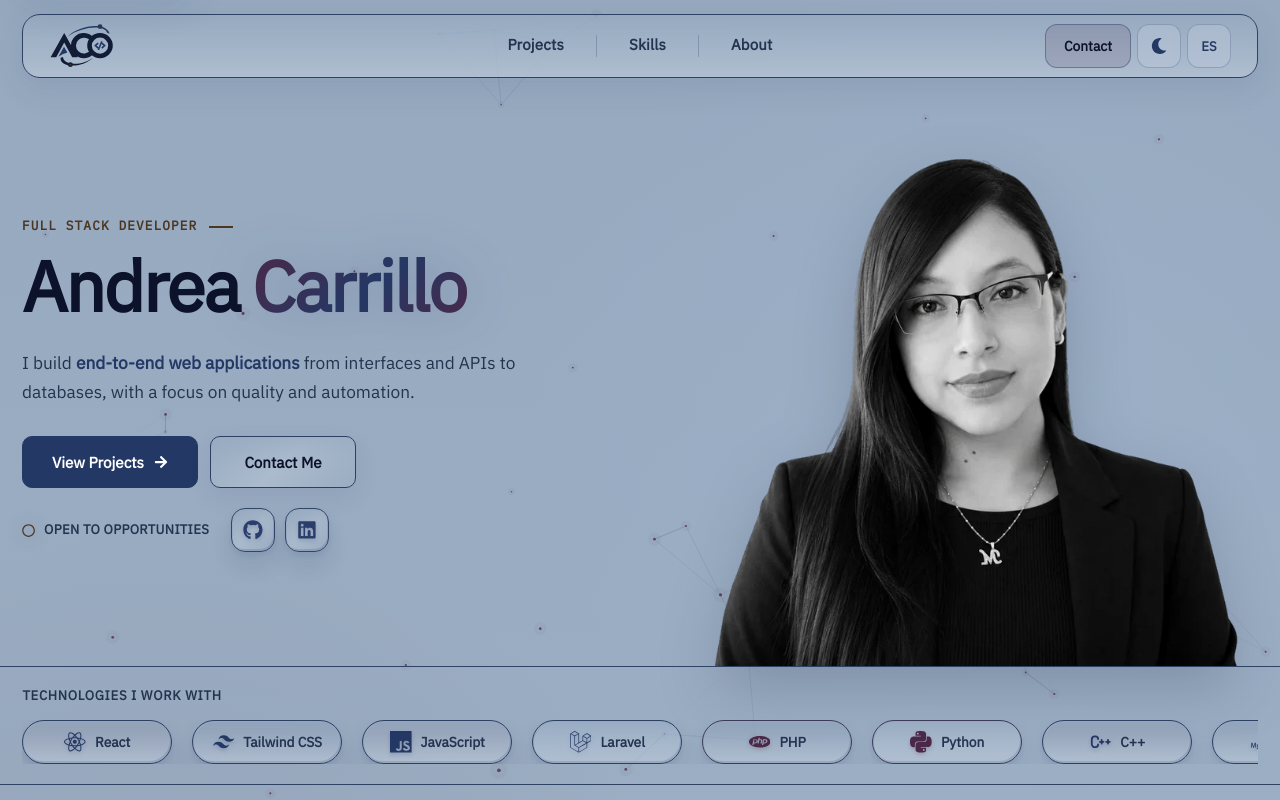
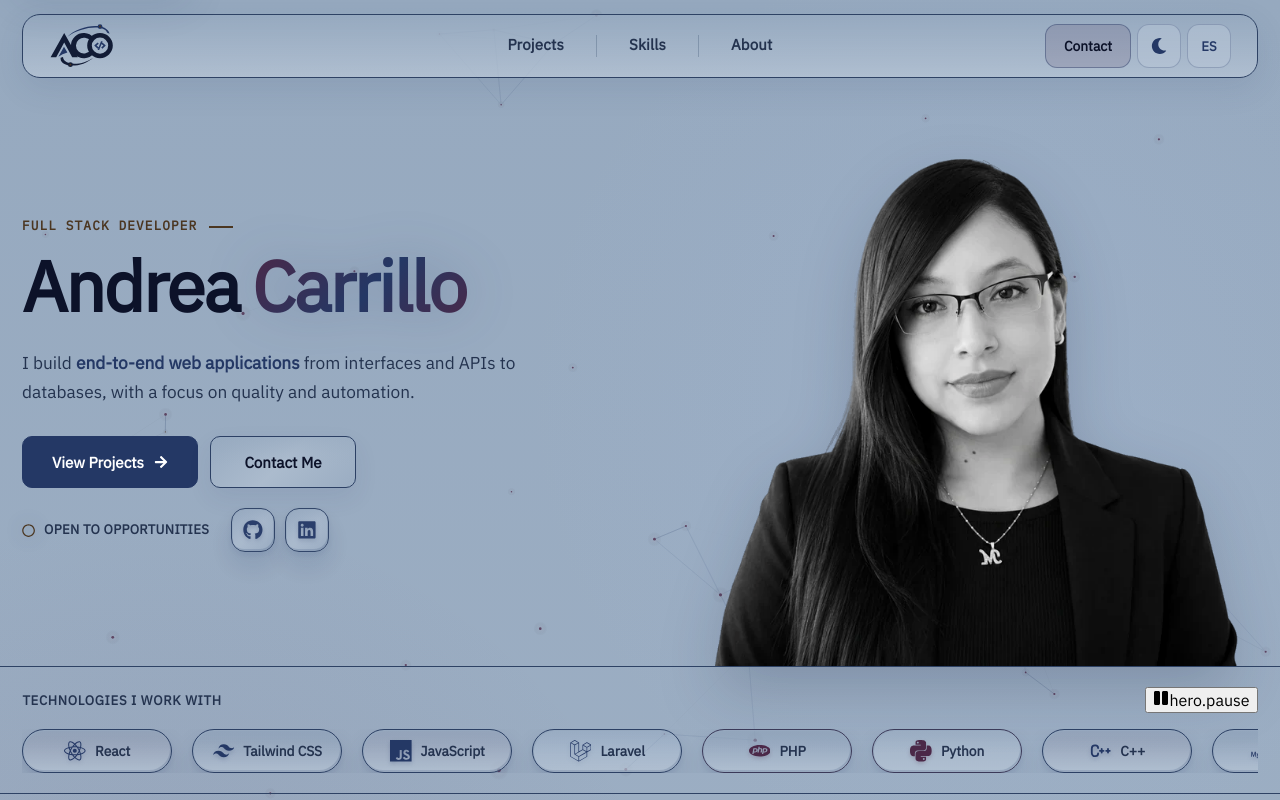
Before and after one commit to AndreaCarrilloOp/Professional-Portfolio, a React (Vite) app: page / in a window 1280 px wide. Shown: the top 800 px of the page. Built offline with nearby package versions, Linux system fonts and the light colour scheme.

Commit message:
feat(a11y): add compact accessible pause and resume for marquee

```diff
--- a/src/components/sections/Hero.jsx
+++ b/src/components/sections/Hero.jsx
@@ -1,5 +1,6 @@
+import { useState } from "react";
 import { useTranslation } from "react-i18next";
-import { FaArrowRight, FaRegCircle } from "react-icons/fa";
+import { FaArrowRight, FaPause, FaPlay, FaRegCircle } from "react-icons/fa";
 import {
   PROFILE_IMAGE_DARK,
   PROFILE_IMAGE_LIGHT,
@@ -9,6 +10,7 @@ import {
 
 function Hero({ darkMode }) {
   const { t } = useTranslation();
+  const [isMarqueePaused, setMarqueePaused] = useState(false);
   const heroSocialLinks = SOCIAL_LINKS.filter(({ id }) => id !== "email");
   const profileImage = darkMode ? PROFILE_IMAGE_DARK : PROFILE_IMAGE_LIGHT;
 
@@ -109,8 +111,24 @@ function Hero({ darkMode }) {
         <div className="tech-strip-header">
           <span>{t("hero.techLabel")}</span>
           <small className="tech-swipe-hint">{t("hero.techHint")}</small>
+          <button
+            type="button"
+            className="tech-motion-toggle"
+            aria-label={isMarqueePaused ? t("hero.resumeAnimation") : t("hero.pauseAnimation")}
+            aria-controls="technology-marquee"
+            onClick={() => setMarqueePaused((paused) => !paused)}
+          >
+            {isMarqueePaused ? <FaPlay aria-hidden="true" /> : <FaPause aria-hidden="true" />}
+            <span>{isMarqueePaused ? t("hero.resume") : t("hero.pause")}</span>
+          </button>
         </div>
-        <div className="tech-carousel" tabIndex={0} role="region" aria-label={t("hero.techLabel")}>
+        <div
+          id="technology-marquee"
+          className={`tech-carousel ${isMarqueePaused ? "tech-carousel-paused" : ""}`}
+          tabIndex={0}
+          role="region"
+          aria-label={t("hero.techLabel")}
+        >
           <div className="tech-track">
             {TECH_STACK.map(({ id, label, icon: Icon }) => (
               <div className="tech-chip" key={id}>
```
